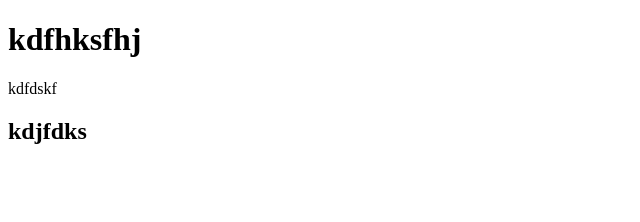
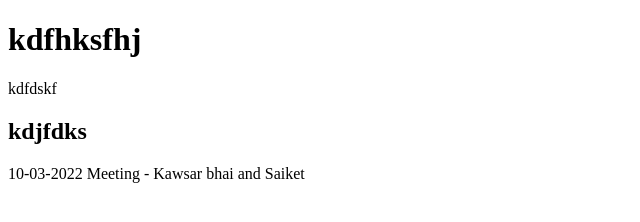
Before and after one commit to CoderKawsar/test-repo, a plain HTML site: page index.html in a window 1280 px wide. Shown: the whole page, without its empty margins (0-640 px from the left). Drawn offline with Linux system fonts and the light colour scheme.

Commit message:
Today's date added and Our name

```diff
--- a/index.html
+++ b/index.html
@@ -10,5 +10,6 @@
     <h1>kdfhksfhj</h1>
     <p>kdfdskf</p>
     <h2>kdjfdks</h2>
+    <p>10-03-2022 Meeting - Kawsar bhai and Saiket</p>
   </body>
 </html>
```
